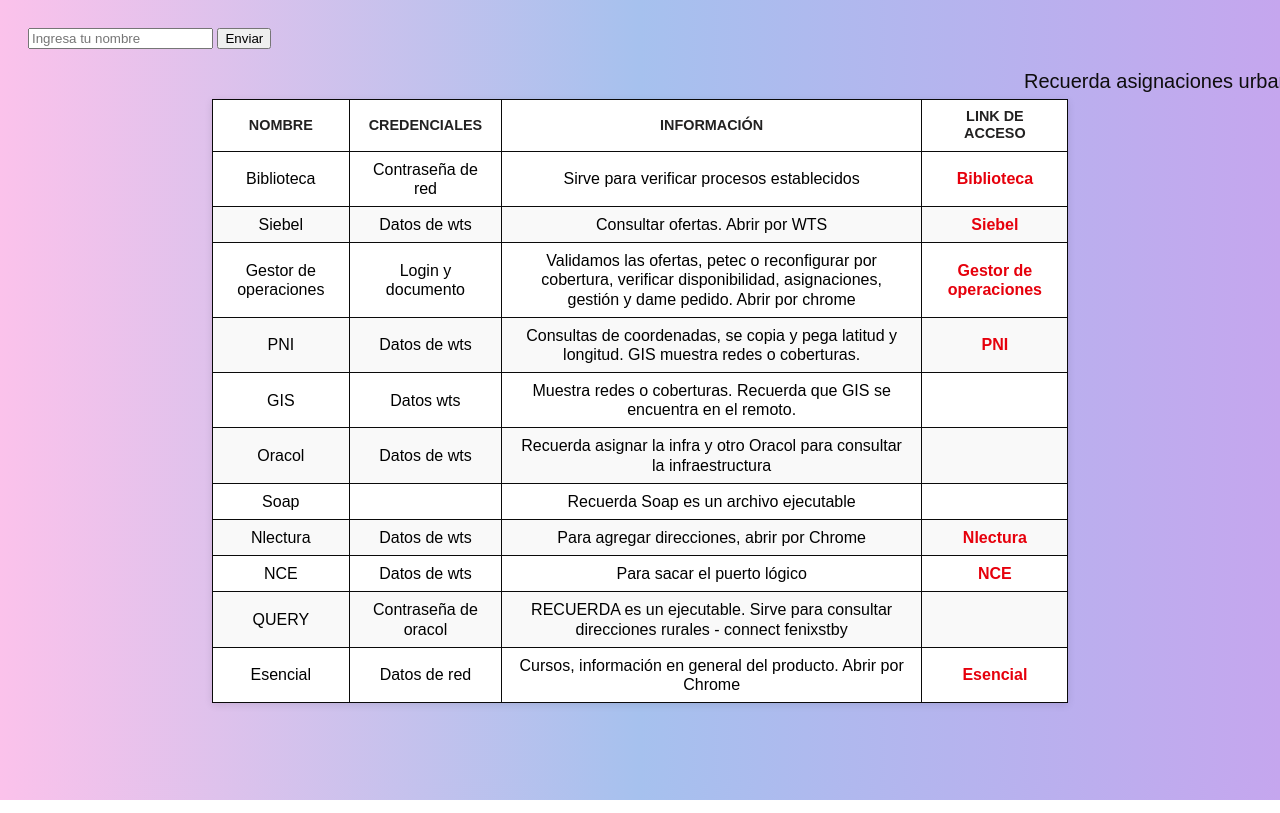
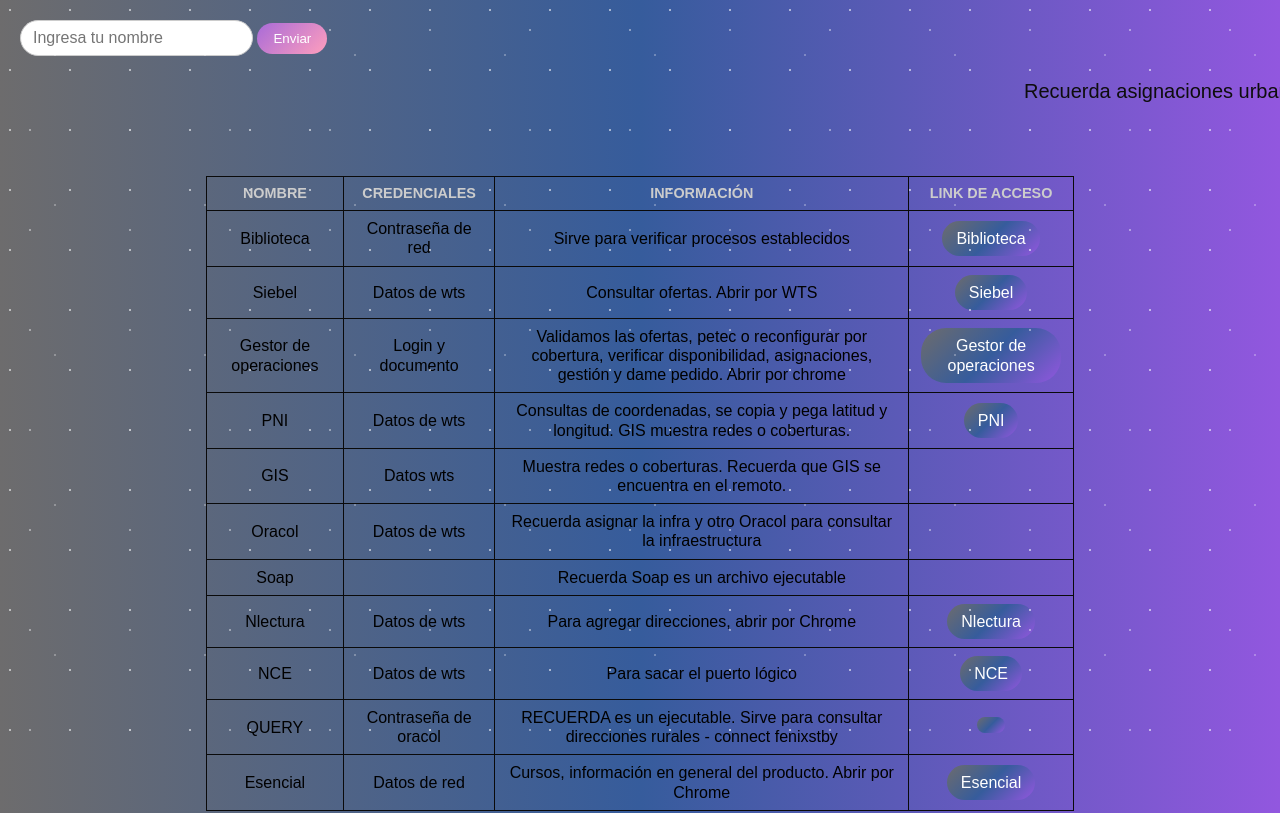
Before and after one commit to LondonoDan/links_despachos, a plain HTML site: page index.html in a window 1280 px wide. Shown: the top 813 px of the page. Drawn offline with Linux system fonts and the light colour scheme.

Commit message:
se mejoran los estilos

```diff
--- a/estilos.css
+++ b/estilos.css
@@ -1,20 +1,48 @@
 body {
-    font-family: Arial, sans-serif;
-    background: linear-gradient(90deg, #fbc2eb, #a6c1ee,#c5a6ee); /* degradado pastel */
+
+    font-family: 'Poppins', sans-serif;
+    background: linear-gradient(90deg, #6d6c6d, #365c9c,#9257df); /* degradado pastel */
     padding: 20px;
+    background-attachment: fixed;
+    margin: 0%;
+
+
+}
+/* Capa de estrellas */
+body::before {
+  content: "";
+  position: fixed;
+  top: 0;
+  left: 0;
+  width: 100%;
+  height: 100%;
+  background-image:
+    radial-gradient(rgba(255,255,255,0.8) 1px, transparent 1px),
+    radial-gradient(rgba(255,255,255,0.6) 1px, transparent 1px),
+    radial-gradient(rgba(255,255,255,0.4) 1px, transparent 1px);
+  background-size: 60px 60px, 100px 100px, 150px 150px; /* distintas densidades */
+  animation: sparkle 10s infinite linear;
+  pointer-events: none;
+  opacity: 0.5;
+}
+
+/* Animación de parpadeo suave */
+@keyframes sparkle {
+  0% { transform: translate(0, 0); opacity: 0.4; }
+  50% { transform: translate(-20px, -20px); opacity: 0.7; }
+  100% { transform: translate(0, 0); opacity: 0.4; }
 }
 
 table {
 
     width: 70%;
-    margin: 50px auto;
+    margin: 120px auto;
     border-collapse: collapse;
-    background-color: #fff;
-    box-shadow: 0 2px 8px rgba(0,0,0,0.1);
+
 }
 
 thead {
-    background: linear-gradient(90deg, #fbc2eb); /* degradado pastel */
+    background: linear-gradient(90deg, #473be6); /* degradado pastel */
     color: rgb(34, 33, 33);
 }
 
@@ -28,30 +56,34 @@ th, td {
 }
 
 th {
+    color: #ccc;
     font-weight: bold;
     text-transform: uppercase;
     font-size: 0.9em;
     text-align: center;
-}
-
-tr:nth-child(even) {
-    background-color: #f9f9f9;
 
 }
 
+
 td{
     text-align: center;
-    background: linear-gradient(90deg, #fbc2eb); /* degradado pastel */
+    background: linear-gradient(90deg, #f0eff3); /* degradado pastel */
 }
 
 a {
-    color: #e6000c;
+    color: white;
     text-decoration: none;
     font-weight: bold;
+    background: linear-gradient(135deg, #6d6c6d, #365c9c,#9257df);
+    display: inline-block;
+    transition: all 0.3s ease;
+    font-weight: 500;
+    border-radius: 25px;
+    padding: 8px 14px;
 }
 
 a:hover {
-    text-decoration: underline;
+  transform: scale(1.50);
 }
 
 
@@ -68,6 +100,40 @@ a:hover {
     to { left: -100%; }
 }
 
+/* Encabezado y saludo */
 .bienvenida{
     text-align: center;
+    color: #4b0082;
+    font-size: 2.2em;
+    margin-bottom: 10px;
 }
+
+/* Boton de nombre */
+.input-area {
+  text-align: center;
+  margin-bottom: 20px;
+}
+
+input[type="text"] {
+  padding: 8px 12px;
+  border-radius: 20px;
+  border: 1px solid #ccc;
+  outline: none;
+  font-size: 1em;
+}
+
+button {
+  background: linear-gradient(135deg, #a86bd8, #ff9ebd);
+  color: white;
+  border: none;
+  padding: 8px 16px;
+  border-radius: 20px;
+  cursor: pointer;
+  font-weight: 500;
+  transition: all 0.3s ease;
+}
+
+button:hover {
+  background: linear-gradient(135deg, #ff9ebd, #a86bd8);
+  transform: scale(1.05);
+}
--- a/index.html
+++ b/index.html
@@ -7,10 +7,11 @@
     <link rel="stylesheet" href="estilos.css"> <!-- Llamas tu CSS externo -->
 </head>
 <body>
+    <div clss="input-area">
     <input type="text" id="nombreUsuario", placeholder="Ingresa tu nombre">
     <button onclick="bienvenida()">Enviar</button>
     <h1 class ="bienvenida" id= "resultado"></h1>
-
+    </div>
     <div class="texto-movible">Recuerda asignaciones urbanas 100 metros y rurales 300 metros</div>
     <table>
         <thead>
```
